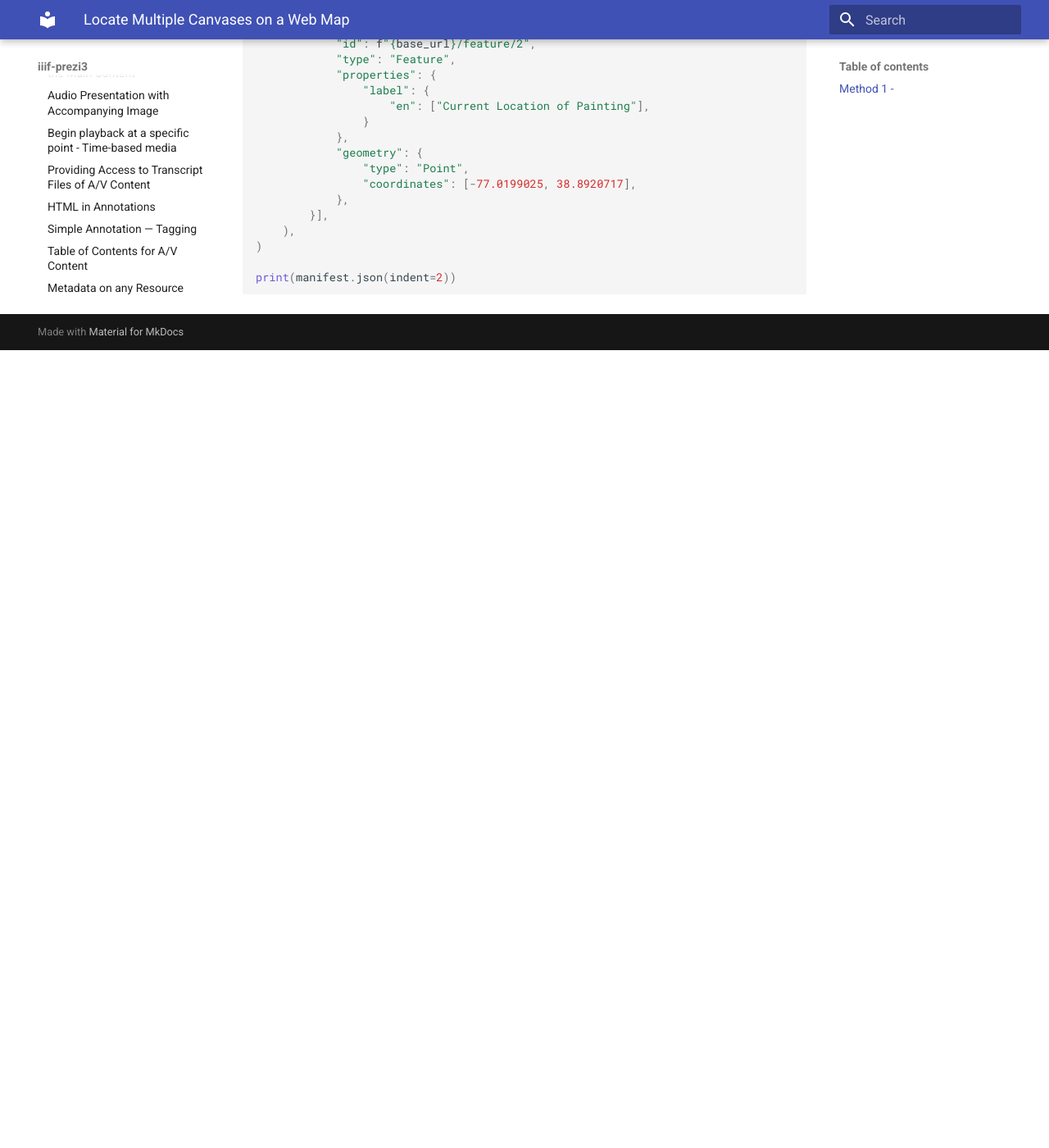
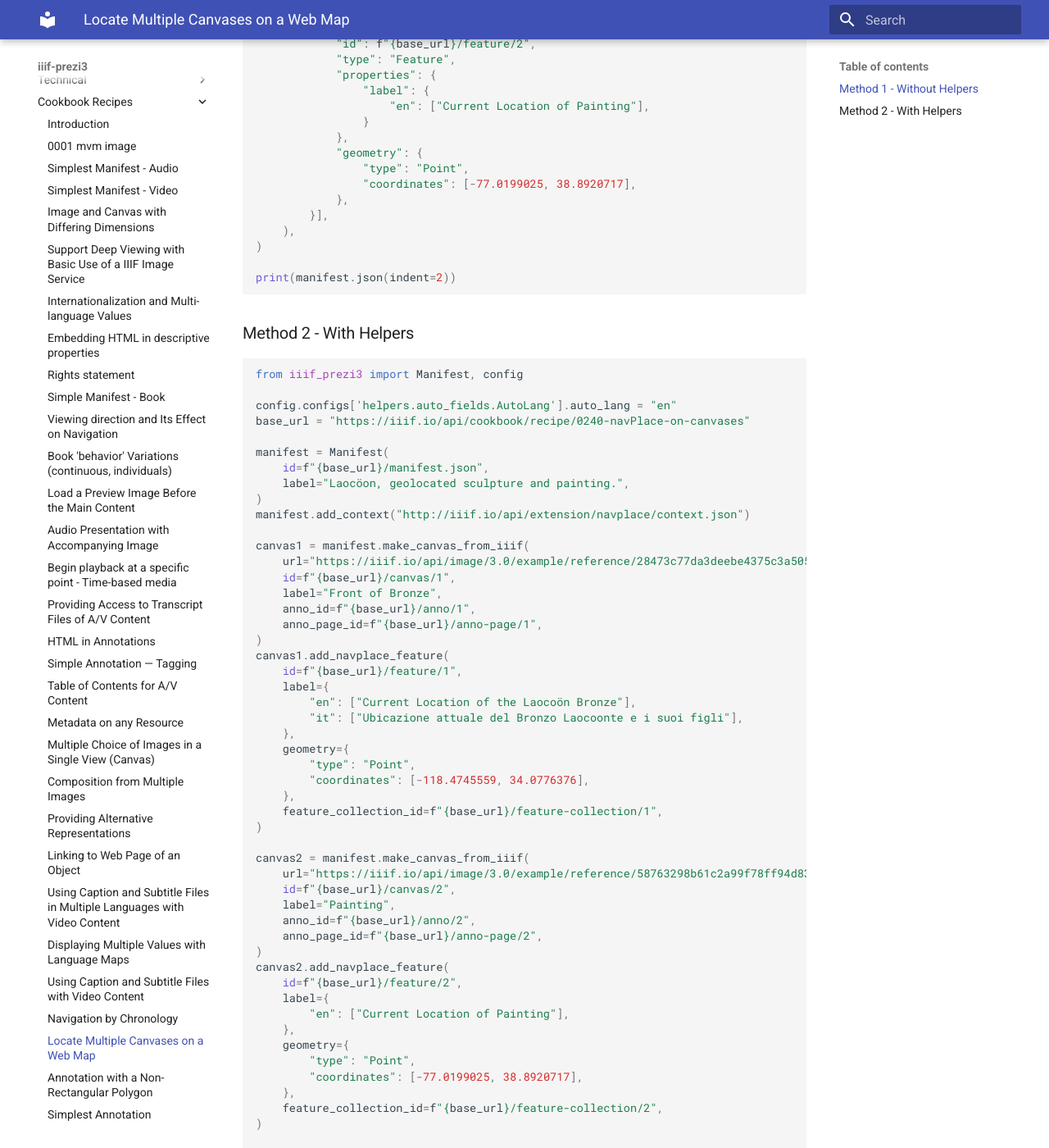
Before and after one commit to iiif-prezi/iiif-prezi3, an MkDocs documentation site: the page built from docs/recipes/0240-navPlace-on-canvases.md, in a window 1280 px wide and 1400 px high, scrolled down 1291 px. Shown: the whole window at 82% size. Built offline with MkDocs 1.6.1 and Material for MkDocs 9.7.7, drawn with Linux system fonts in a browser that asks for light colours; before the commit the page ends 1718 px from its top, so only the background shows below that; some of the changed text lies outside the part shown.

Commit message:
Add second method using helpers.

````diff
--- a/docs/recipes/0240-navPlace-on-canvases.md
+++ b/docs/recipes/0240-navPlace-on-canvases.md
@@ -4,7 +4,12 @@
 | **Recipe:**  | [https://iiif.io/api/cookbook/recipe/0240-navPlace-on-canvases/](https://iiif.io/api/cookbook/recipe/0240-navPlace-on-canvases/) |
 | **JSON-LD:** | [https://iiif.io/api/cookbook/recipe/0240-navPlace-on-canvases/manifest.json](https://iiif.io/api/cookbook/recipe/0240-navPlace-on-canvases/manifest.json) |
 
-### Method 1 -
+### Method 1 - Without Helpers
 ```python
 --8<-- "docs/recipes/scripts/0240-navPlace-on-canvases-method1.py"
 ```
+
+### Method 2 - With Helpers
+```python
+--8<-- "docs/recipes/scripts/0240-navPlace-on-canvases-method2.py"
+```
--- /dev/null
+++ b/docs/recipes/scripts/0240-navPlace-on-canvases-method2.py
@@ -0,0 +1,51 @@
+from iiif_prezi3 import Manifest, config
+
+config.configs['helpers.auto_fields.AutoLang'].auto_lang = "en"
+base_url = "https://iiif.io/api/cookbook/recipe/0240-navPlace-on-canvases"
+
+manifest = Manifest(
+    id=f"{base_url}/manifest.json",
+    label="Laocöon, geolocated sculpture and painting.",
+)
+manifest.add_context("http://iiif.io/api/extension/navplace/context.json")
+
+canvas1 = manifest.make_canvas_from_iiif(
+    url="https://iiif.io/api/image/3.0/example/reference/28473c77da3deebe4375c3a50572d9d3-laocoon",
+    id=f"{base_url}/canvas/1",
+    label="Front of Bronze",
+    anno_id=f"{base_url}/anno/1",
+    anno_page_id=f"{base_url}/anno-page/1",
+)
+canvas1.add_navplace_feature(
+    id=f"{base_url}/feature/1",
+    label={
+        "en": ["Current Location of the Laocoön Bronze"],
+        "it": ["Ubicazione attuale del Bronzo Laocoonte e i suoi figli"],
+    },
+    geometry={
+        "type": "Point",
+        "coordinates": [-118.4745559, 34.0776376],
+    },
+    feature_collection_id=f"{base_url}/feature-collection/1",
+)
+
+canvas2 = manifest.make_canvas_from_iiif(
+    url="https://iiif.io/api/image/3.0/example/reference/58763298b61c2a99f78ff94d8364c639-laocoon_1946_18_1",
+    id=f"{base_url}/canvas/2",
+    label="Painting",
+    anno_id=f"{base_url}/anno/2",
+    anno_page_id=f"{base_url}/anno-page/2",
+)
+canvas2.add_navplace_feature(
+    id=f"{base_url}/feature/2",
+    label={
+        "en": ["Current Location of Painting"],
+    },
+    geometry={
+        "type": "Point",
+        "coordinates": [-77.0199025, 38.8920717],
+    },
+    feature_collection_id=f"{base_url}/feature-collection/2",
+)
+
+print(manifest.json(indent=2))
````
